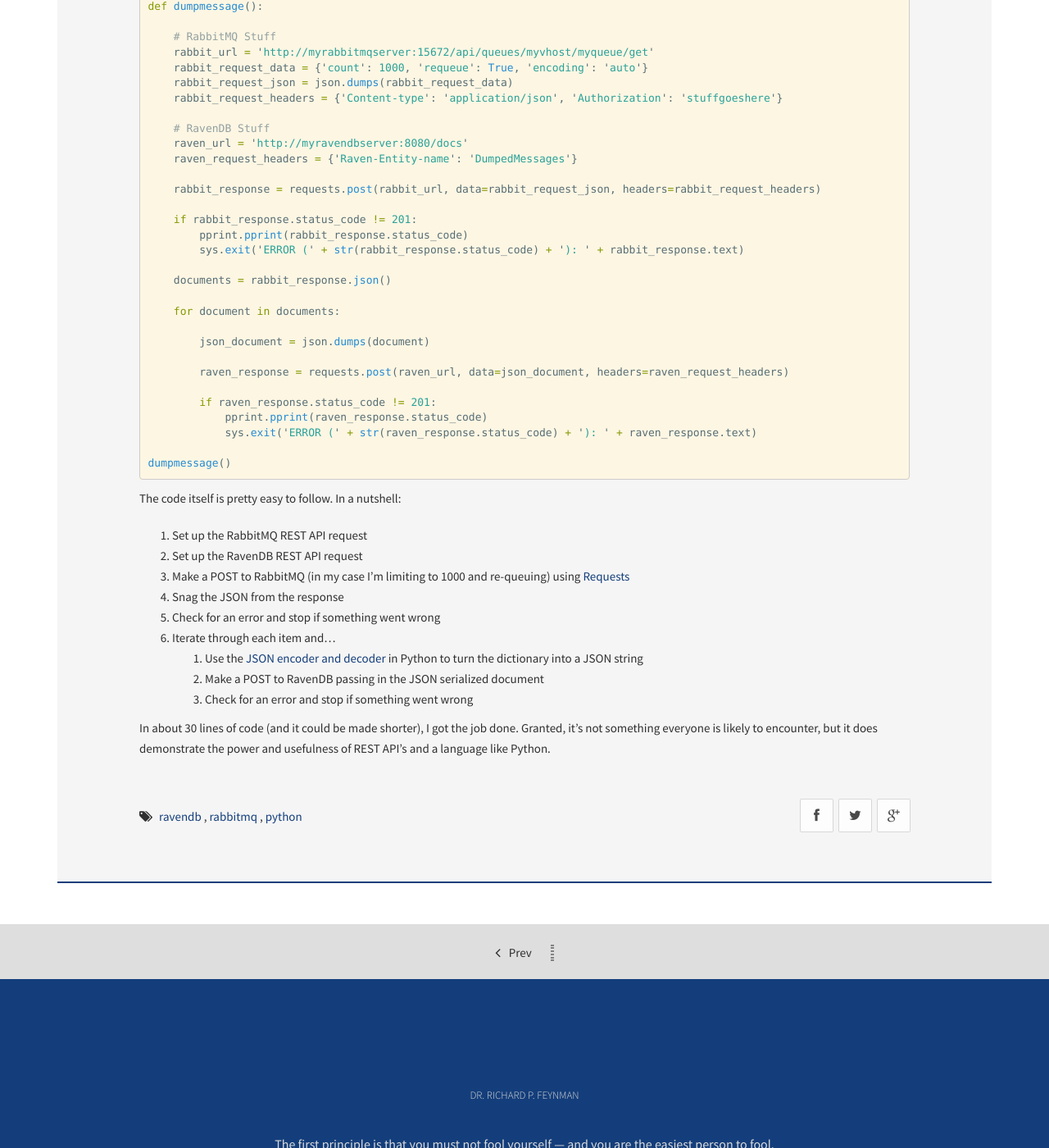
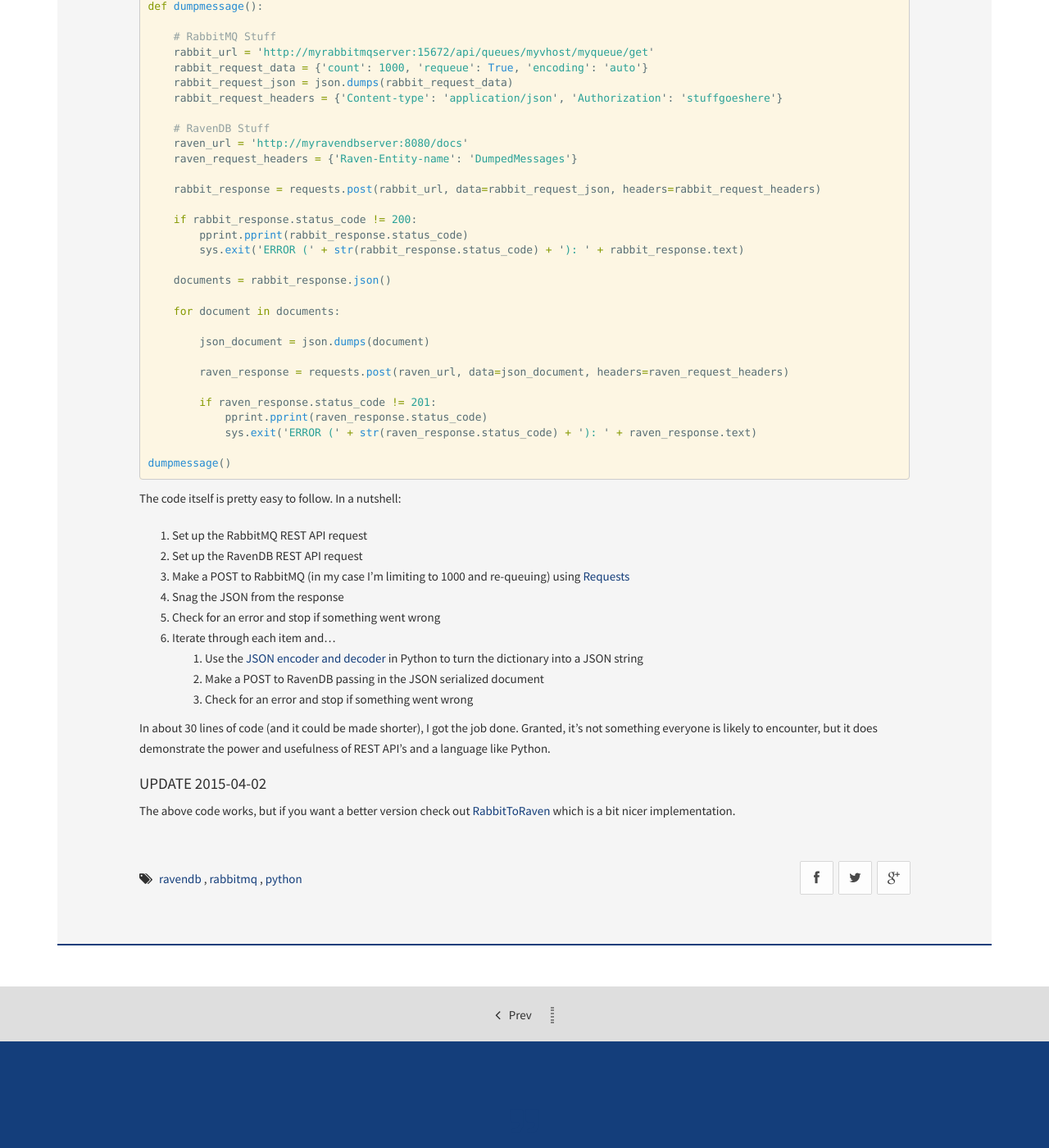
Before and after one commit to gregmajor/gregmajor.github.io, a Jekyll site: the page built from _posts/2015-04-01-copying-messages-from-rabbitmq-to-ravendb-with-python.markdown, in a window 1280 px wide and 1400 px high, scrolled down 674 px. Shown: the whole window at 82% size. Built offline with Jekyll 4.4.1, drawn with Linux system fonts in a browser that asks for light colours; Markdown is read by kramdown in place of the engine named in the settings.

Commit message:
Updated latest post

```diff
--- a/_posts/2015-04-01-copying-messages-from-rabbitmq-to-ravendb-with-python.markdown
+++ b/_posts/2015-04-01-copying-messages-from-rabbitmq-to-ravendb-with-python.markdown
@@ -31,7 +31,7 @@ def dumpmessage():
 
     rabbit_response = requests.post(rabbit_url, data=rabbit_request_json, headers=rabbit_request_headers)
 
-    if rabbit_response.status_code != 201:
+    if rabbit_response.status_code != 200:
         pprint.pprint(rabbit_response.status_code)
         sys.exit('ERROR (' + str(rabbit_response.status_code) + '): ' + rabbit_response.text)
 
@@ -63,3 +63,7 @@ The code itself is pretty easy to follow. In a nutshell:
     3. Check for an error and stop if something went wrong
 
 In about 30 lines of code (and it could be made shorter), I got the job done. Granted, it's not something everyone is likely to encounter, but it does demonstrate the power and usefulness of REST API's and a language like Python.
+
+### UPDATE 2015-04-02
+
+The above code works, but if you want a better version check out [RabbitToRaven](https://github.com/gregmajor/RabbitToRaven) which is a bit nicer implementation.
```
